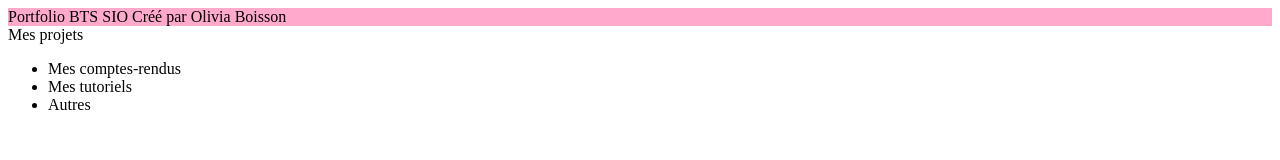
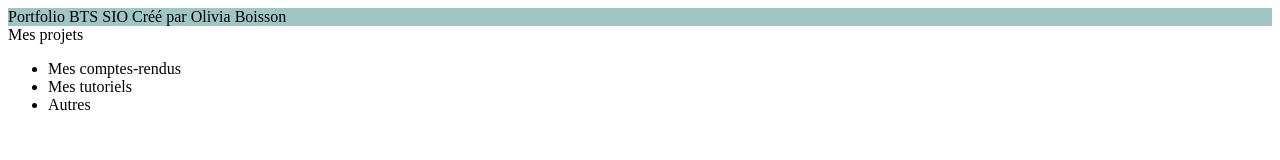
Before and after one commit to oliviaboisson/oliviaboisson.github.io, a plain HTML site: page index.html in a window 1280 px wide. Drawn offline with Linux system fonts and the light colour scheme.

Commit message:
Update main.css

```diff
--- a/main.css
+++ b/main.css
@@ -4,5 +4,5 @@ html{
 }
 
 .head{
-  background-color:#FFAACC;
+  background-color:#A0C6C4;
 }
```
